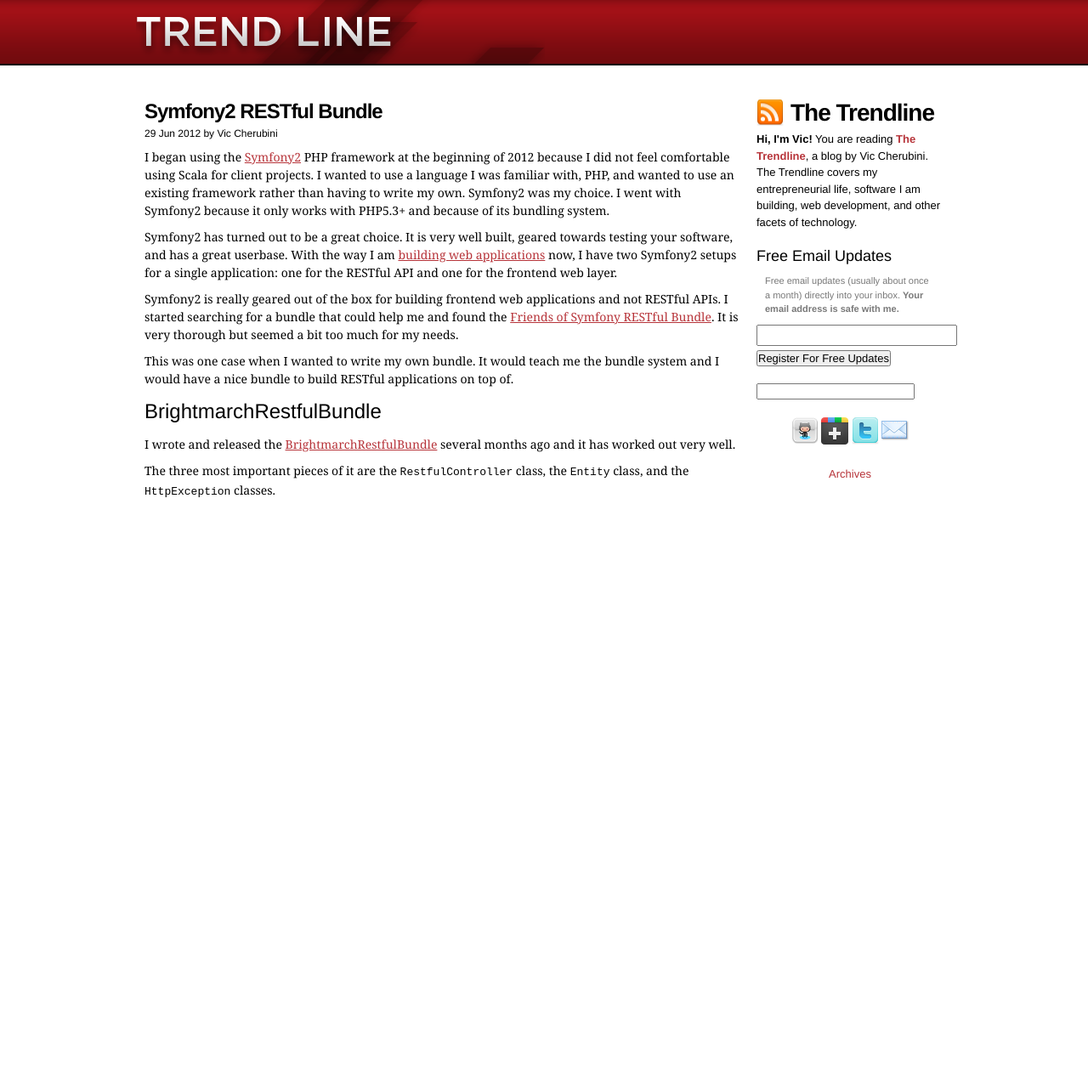
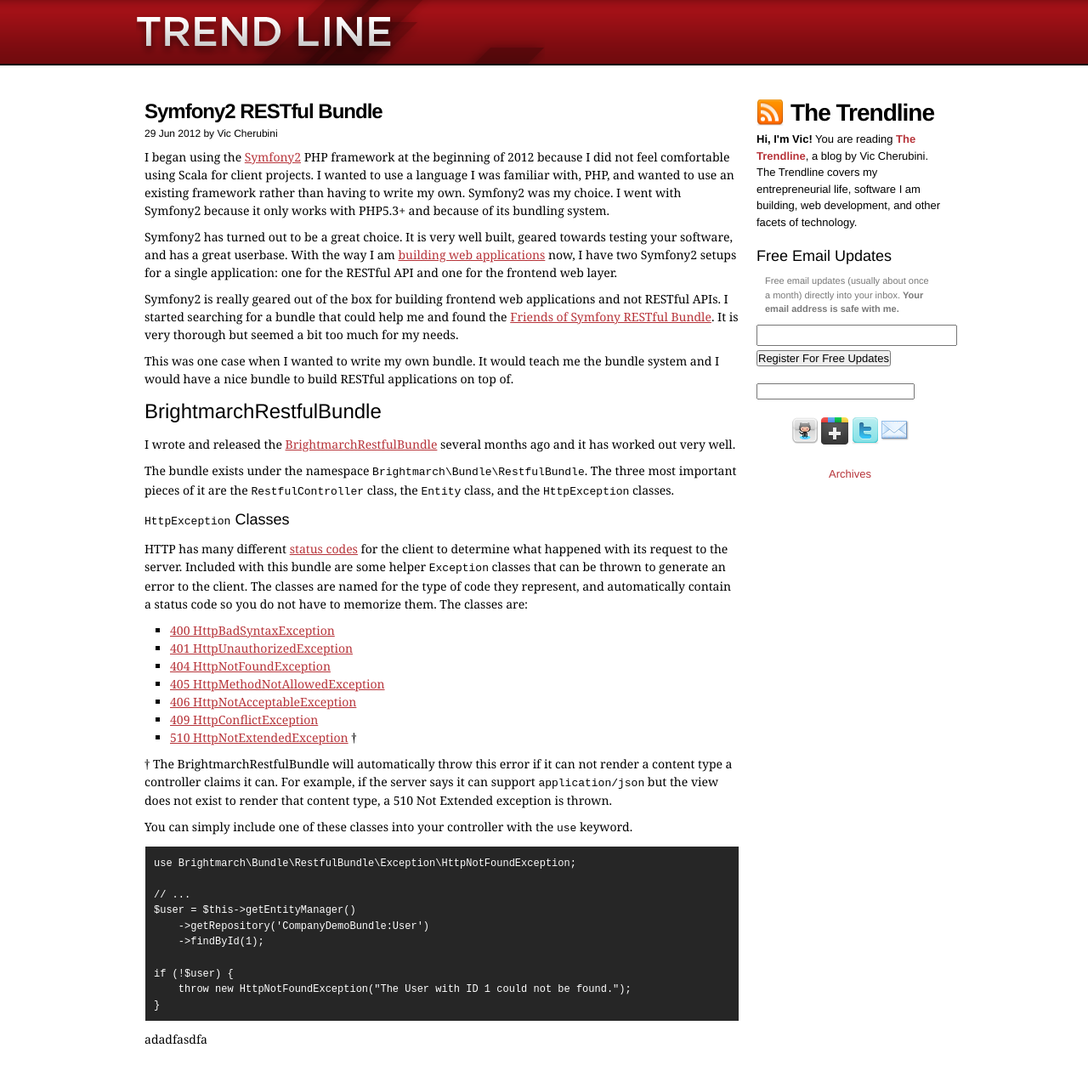
Before and after one commit to zacharydanger/leftnode.com, a Jekyll site: the page built from _posts/2012-06-29-symfony2-restful-bundle.md, in a window 1280 px wide. Shown: the whole page at 85% size. Built offline with Jekyll 4.4.1, drawn with Linux system fonts in a browser that asks for light colours; comment, search, counter and statistics services are not loaded; before the commit the page ends 900 px from its top, so only the background shows below that.

Commit message:
Wrote about the HTTP exceptions.

```diff
--- a/_posts/2012-06-29-symfony2-restful-bundle.md
+++ b/_posts/2012-06-29-symfony2-restful-bundle.md
@@ -6,7 +6,7 @@
 author: Vic Cherubini
 ---
 
-I began using the [Symfony2](http://www.symfony.com) PHP framework at the beginning of 2012 because I did not feel comfortable using Scala for client projects.
+I began using the [Symfony2](http://www.symfony.com/) PHP framework at the beginning of 2012 because I did not feel comfortable using Scala for client projects.
 I wanted to use a language I was familiar with, PHP, and wanted to use an existing framework rather than having to write my own. Symfony2 was my choice. I went
 with Symfony2 because it only works with PHP5.3+ and because of its bundling system.
 
@@ -23,4 +23,37 @@
 
 I wrote and released the [BrightmarchRestfulBundle](https://github.com/brightmarch/BrightmarchRestfulBundle) several months ago and it has worked out very well.
 
-The three most important pieces of it are the `RestfulController` class, the `Entity` class, and the `HttpException` classes.
+The bundle exists under the namespace `Brightmarch\Bundle\RestfulBundle`. The three most important pieces of it are the `RestfulController` class, the `Entity`
+class, and the `HttpException` classes.
+
+#### `HttpException` Classes
+
+HTTP has many different [status codes](http://httpstatus.es/) for the client to determine what happened with its request to the server. Included with this bundle
+are some helper `Exception` classes that can be thrown to generate an error to the client. The classes are named for the type of code they represent, and
+automatically contain a status code so you do not have to memorize them. The classes are:
+
+* [400 HttpBadSyntaxException](http://httpstatus.es/400)
+* [401 HttpUnauthorizedException](http://httpstatus.es/401)
+* [404 HttpNotFoundException](http://httpstatus.es/404)
+* [405 HttpMethodNotAllowedException](http://httpstatus.es/405)
+* [406 HttpNotAcceptableException](http://httpstatus.es/400)
+* [409 HttpConflictException](http://httpstatus.es/409)
+* [510 HttpNotExtendedException](http://httpstatus.es/510) &#8224;
+
+&#8224; The BrightmarchRestfulBundle will automatically throw this error if it can not render a content type a controller claims it can. For example,
+if the server says it can support `application/json` but the view does not exist to render that content type, a 510 Not Extended exception is thrown.
+
+You can simply include one of these classes into your controller with the `use` keyword.
+
+    use Brightmarch\Bundle\RestfulBundle\Exception\HttpNotFoundException;
+
+    // ...
+    $user = $this->getEntityManager()
+        ->getRepository('CompanyDemoBundle:User')
+        ->findById(1);
+
+    if (!$user) {
+        throw new HttpNotFoundException("The User with ID 1 could not be found.");
+    }
+
+adadfasdfa
```
